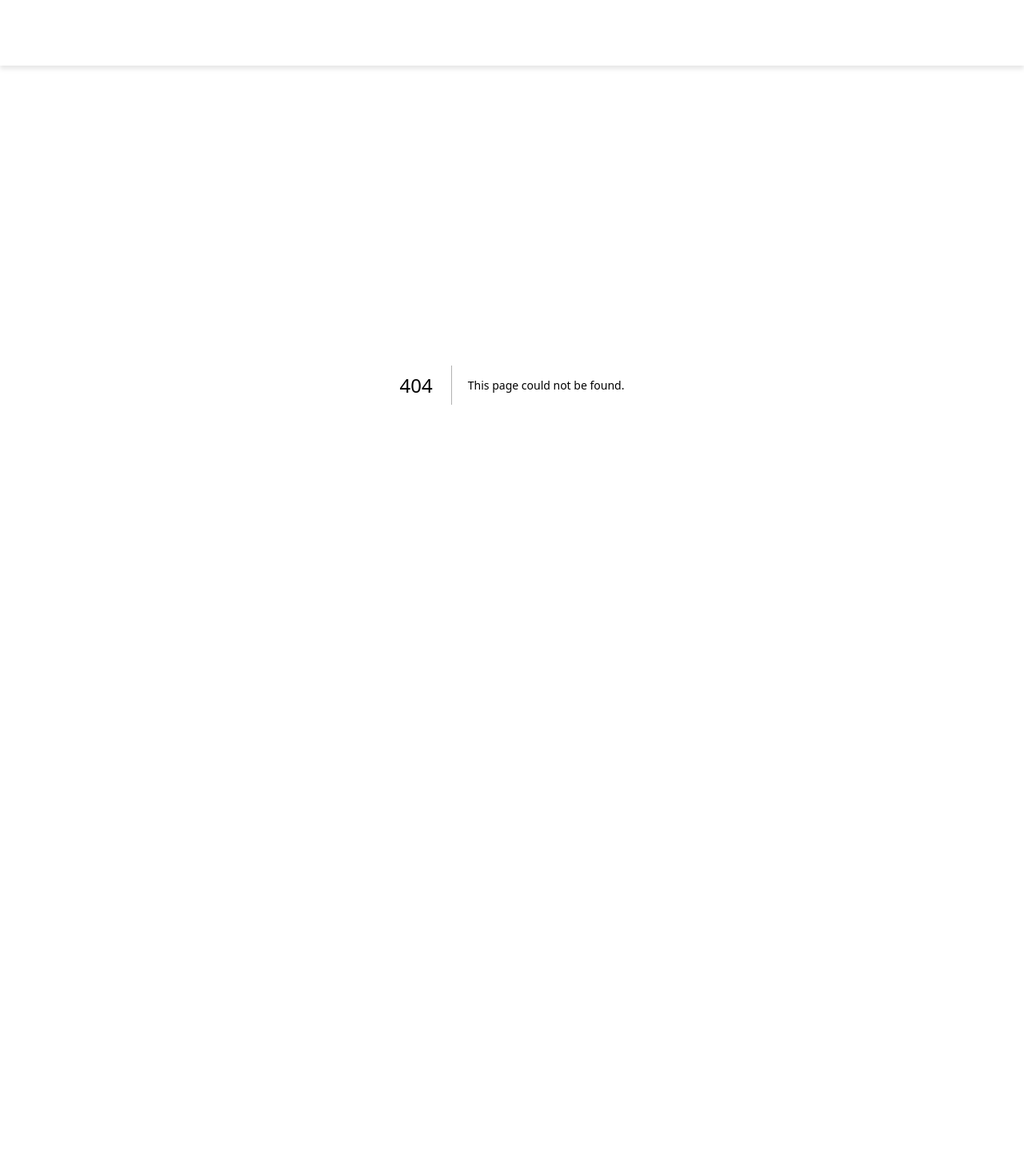
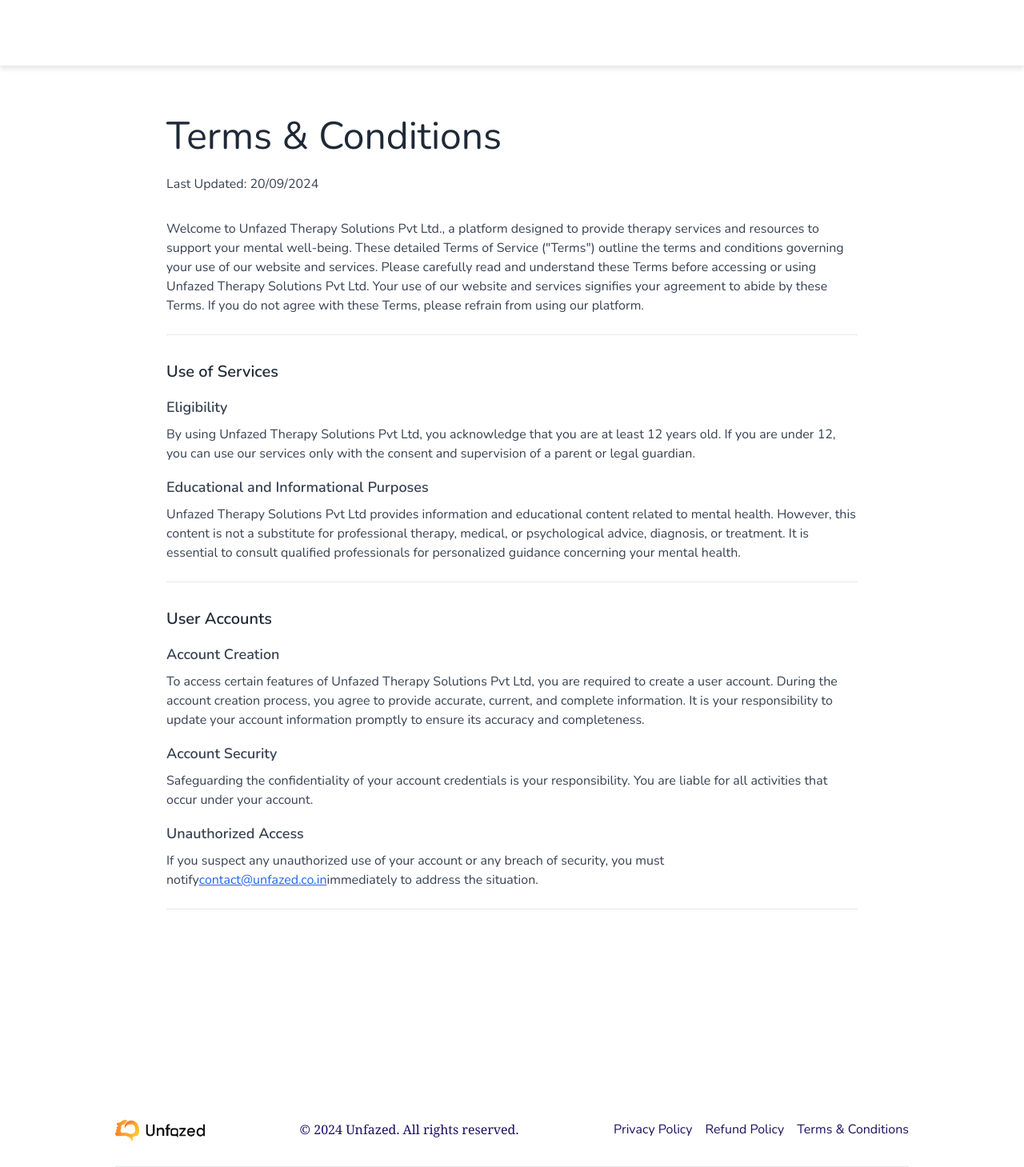
Before and after one commit to yogeshpraja11/unfazed-landing-page, a Next.js app: page /terms-and-conditions in a window 1280 px wide. Before the commit this address had no page. Shown: the whole page at 80% size. Before the commit the page ends 882 px from the top, so only its background shows below. Built offline with nearby package versions, Linux system fonts and the light colour scheme.

Commit message:
register success page add

```diff
--- a/src/app/page.tsx
+++ b/src/app/page.tsx
@@ -16,11 +16,11 @@
         <div id="about-section">
           <ServiceSection />
         </div>
+        <VideoPlayerSection />
+        <TestimonialSection />
         <div id="qa-section">
           <FAQSection />
         </div>
-        <VideoPlayerSection />
-        <TestimonialSection />
         <NewsletterSection />
         <FooterSection />
       </div>
--- /dev/null
+++ b/src/app/register-success/page.tsx
@@ -0,0 +1,17 @@
+import RegisterSuccess from "@/components/pages/RegisterSuccess";
+import FooterSection from "@/components/sections/FooterSection";
+
+export default function TermsConditions() {
+  return (
+    <main>
+      <div className="md:32 ">
+        <RegisterSuccess />
+        <div className="px-4  md:px-[9rem]">
+          <div className="mt-[-8rem]">
+            <FooterSection />
+          </div>
+        </div>
+      </div>
+    </main>
+  );
+}
--- /dev/null
+++ b/src/app/terms-and-conditions/page.tsx
@@ -0,0 +1,13 @@
+import TandCPage from "@/components/pages/TandCPage";
+import FooterSection from "@/components/sections/FooterSection";
+
+export default function TermsConditions() {
+  return (
+    <main>
+      <div className="md:32 px-4  md:px-[9rem]">
+        <TandCPage />
+        <FooterSection />
+      </div>
+    </main>
+  );
+}
--- /dev/null
+++ b/src/components/pages/RegisterSuccess.tsx
@@ -0,0 +1,94 @@
+import Link from "next/link";
+import React from "react";
+
+function RegisterSuccess() {
+  return (
+    <div
+      className="relative min-h-screen bg-cover bg-center flex items-center justify-end"
+      style={{backgroundImage: "url('/images/event.jpg')"}}
+    >
+      {/* Dark overlay */}
+      <div className="absolute inset-0 bg-black opacity-50"></div>
+
+      {/* Main container */}
+      <div className="relative bg-white shadow-lg rounded-lg overflow-hidden max-w-xl w-full lg:max-w-xl mx-4">
+        <div className="bg-green-500 text-white text-center py-3">
+          <h2 className="text-xl font-bold">
+            Congratulations... You've been registered!
+          </h2>
+        </div>
+
+        <div className="p-5">
+          <h3 className="text-2xl font-bold text-center text-[#FF6600] mb-3">
+            Online Training with Unfazed
+          </h3>
+          <p className="text-center text-gray-700 mb-5">
+            <span className="font-semibold">Hosted by</span>
+            <span className="text-blue-600 font-semibold"> Jasneet Kaur</span>
+          </p>
+
+          <div className="bg-[#FF6600] text-white rounded-md text-center py-2 mb-3 shadow-md">
+            <p className="font-bold">Tuesday, 10 October 2024, 11:00 AM</p>
+            <p>Calcutta, Chennai, Mumbai, New Delhi GMT +5:30</p>
+          </div>
+
+          <div className="text-center mb-5">
+            <a
+              href="#"
+              className="text-blue-600 underline hover:text-[#FF6600] transition duration-200"
+            >
+              Set reminder
+            </a>
+          </div>
+
+          <p className="text-gray-600 text-center mb-5">
+            Internship program and training designed to provide aspiring
+            psychologists and therapy enthusiasts like you, with a deeply
+            immersive and enjoyable learning experience.
+          </p>
+
+          <div className="bg-gray-50 border border-gray-300 p-4 rounded-md shadow-sm">
+            <p className="text-gray-700 mb-2 font-semibold text-center">
+              Your webinar link
+            </p>
+            <input
+              type="text"
+              className="w-full text-center bg-gray-200 p-2 rounded-md border border-gray-300"
+              defaultValue="https://event.webinarjam.com/go/live/4/05p3pc0hyxsl9m67fzqop7"
+              readOnly
+            />
+          </div>
+        </div>
+
+        <div className="text-center bg-gray-200 py-3 mt-3 text-sm">
+          <Link
+            href="/terms-and-conditions"
+            target="_blank"
+            rel="noopener noreferrer"
+            className="text-gray-600 hover:text-[#FF6600] transition duration-200 mr-4"
+          >
+            Terms & Conditions
+          </Link>
+          <Link
+            href="/privacy-policy"
+            target="_blank"
+            rel="noopener noreferrer"
+            className="text-gray-600 hover:text-[#FF6600] transition duration-200 mr-4"
+          >
+            Privacy Policy
+          </Link>
+          <Link
+            href="/refund-policy"
+            target="_blank"
+            rel="noopener noreferrer"
+            className="text-gray-600 hover:text-[#FF6600] transition duration-200 mr-4"
+          >
+            Refund Policy
+          </Link>
+        </div>
+      </div>
+    </div>
+  );
+}
+
+export default RegisterSuccess;
--- /dev/null
+++ b/src/components/pages/TandCPage.tsx
@@ -0,0 +1,95 @@
+import React from "react";
+
+function TandCPage() {
+  return (
+    <div className="px-4 md:p-12 lg:p-16">
+      <h1 className="text-4xl md:text-5xl font-castoro mb-6 text-gray-800">
+        Terms & Conditions
+      </h1>
+      <p className="text-gray-700 mb-6">Last Updated: 20/09/2024</p>
+
+      <section className="my-8 border-b border-gray-200 pb-6">
+        <p className="text-gray-700">
+          Welcome to Unfazed Therapy Solutions Pvt Ltd., a platform designed to
+          provide therapy services and resources to support your mental
+          well-being. These detailed Terms of Service ("Terms") outline the
+          terms and conditions governing your use of our website and services.
+          Please carefully read and understand these Terms before accessing or
+          using Unfazed Therapy Solutions Pvt Ltd. Your use of our website and
+          services signifies your agreement to abide by these Terms. If you do
+          not agree with these Terms, please refrain from using our platform.
+        </p>
+      </section>
+
+      <section className="my-8 border-b border-gray-200 pb-6">
+        <h2 className="text-xl font-semibold text-gray-800 mb-4">
+          Use of Services
+        </h2>
+
+        <h3 className="text-lg font-semibold text-gray-700 mb-2">
+          Eligibility
+        </h3>
+        <p className="text-gray-700 mb-4">
+          By using Unfazed Therapy Solutions Pvt Ltd, you acknowledge that you
+          are at least 12 years old. If you are under 12, you can use our
+          services only with the consent and supervision of a parent or legal
+          guardian.
+        </p>
+
+        <h3 className="text-lg font-semibold text-gray-700 mb-2">
+          Educational and Informational Purposes
+        </h3>
+        <p className="text-gray-700">
+          Unfazed Therapy Solutions Pvt Ltd provides information and educational
+          content related to mental health. However, this content is not a
+          substitute for professional therapy, medical, or psychological advice,
+          diagnosis, or treatment. It is essential to consult qualified
+          professionals for personalized guidance concerning your mental health.
+        </p>
+      </section>
+
+      <section className="my-8 pb-6 border-b border-gray-200">
+        <h2 className="text-xl font-semibold text-gray-800 mb-4">
+          User Accounts
+        </h2>
+
+        <h3 className="text-lg font-semibold text-gray-700 mb-2">
+          Account Creation
+        </h3>
+        <p className="text-gray-700 mb-4">
+          To access certain features of Unfazed Therapy Solutions Pvt Ltd, you
+          are required to create a user account. During the account creation
+          process, you agree to provide accurate, current, and complete
+          information. It is your responsibility to update your account
+          information promptly to ensure its accuracy and completeness.
+        </p>
+
+        <h3 className="text-lg font-semibold text-gray-700 mb-2">
+          Account Security
+        </h3>
+        <p className="text-gray-700 mb-4">
+          Safeguarding the confidentiality of your account credentials is your
+          responsibility. You are liable for all activities that occur under
+          your account.
+        </p>
+
+        <h3 className="text-lg font-semibold text-gray-700 mb-2">
+          Unauthorized Access
+        </h3>
+        <p className="text-gray-700">
+          If you suspect any unauthorized use of your account or any breach of
+          security, you must notify
+          <a
+            href="mailto:contact@unfazed.co.in"
+            className="text-blue-600 underline hover:text-blue-800"
+          >
+            contact@unfazed.co.in
+          </a>
+          immediately to address the situation.
+        </p>
+      </section>
+    </div>
+  );
+}
+
+export default TandCPage;
--- a/src/components/sections/FooterSection.tsx
+++ b/src/components/sections/FooterSection.tsx
@@ -23,7 +23,9 @@
           <Link href="/refund-policy">
             <p className="text-lightBlue text-[1rem]">Refund Policy</p>
           </Link>
-          <p className="text-lightBlue text-[1rem]">About</p>
+          <Link href="/terms-and-conditions">
+            <p className="text-lightBlue text-[1rem]">Terms & Conditions</p>
+          </Link>
         </div>
       </div>
       <Separator />
--- a/src/components/sections/HeroSection.tsx
+++ b/src/components/sections/HeroSection.tsx
@@ -36,6 +36,7 @@
 import {Textarea} from "../ui/textarea";
 import {useToast} from "@/hooks/use-toast";
 import {DateTimePicker} from "../ui/datetime-picker";
+import {useRouter} from "next/navigation";
 
 const FormSchema = z.object({
   dob: z.date({
@@ -62,7 +63,9 @@
     resolver: zodResolver(FormSchema),
   });
   const [showType, setShowType] = useState("form");
+  const [userDetails, setUserDetails] = useState({contact_id: ""});
   const {toast} = useToast();
+  const router = useRouter();
 
   interface RazorpayResponse {
     razorpay_payment_id: string;
@@ -95,7 +98,7 @@
       const formData = new FormData();
       formData.append("amount", "50000");
       formData.append("currency", "INR");
-      formData.append("contact_id", "3");
+      formData.append("contact_id", userDetails?.contact_id);
 
       const response = await fetch(
         "https://landing.unfazed.co.in/api/create-payment/",
@@ -106,7 +109,6 @@
       );
 
       const data = await response.json();
-
       if (!data) {
         console.error("Failed to create order");
         return;
@@ -145,9 +147,10 @@
 
           const paymentResult: PaymentResult = await paymentResponse.json();
           if (paymentResult.success) {
-            alert(
-              `Payment Successful! Payment ID: ${response.razorpay_payment_id}`
-            );
+            // alert(
+            //   `Payment Successful! Payment ID: ${response.razorpay_payment_id}`
+            // );
+            router.push("/register-success");
           } else {
             alert("Payment Failed");
           }
@@ -162,10 +165,10 @@
         },
       };
 
-      const rzp1 = new Razorpay(options);
+      // const rzp1 = new Razorpay(options);
+      // rzp1.open();
+      const rzp1 = new (window as any).Razorpay(options);
       rzp1.open();
-      // const paymentObject = new window.Razorpay(options);
-      // paymentObject.open();
     } catch (error) {
       console.error("Error in processing payment:", error);
     }
@@ -194,6 +197,8 @@
       }
 
       const result = await response.json();
+      setUserDetails(result);
+
       console.log("Form submitted successfully:", result);
     } catch (error) {
       toast({
```
Also changed, not shown: public/images/register-event.jpg (added), 1 other file (tests, documents, lock files or other folders).
